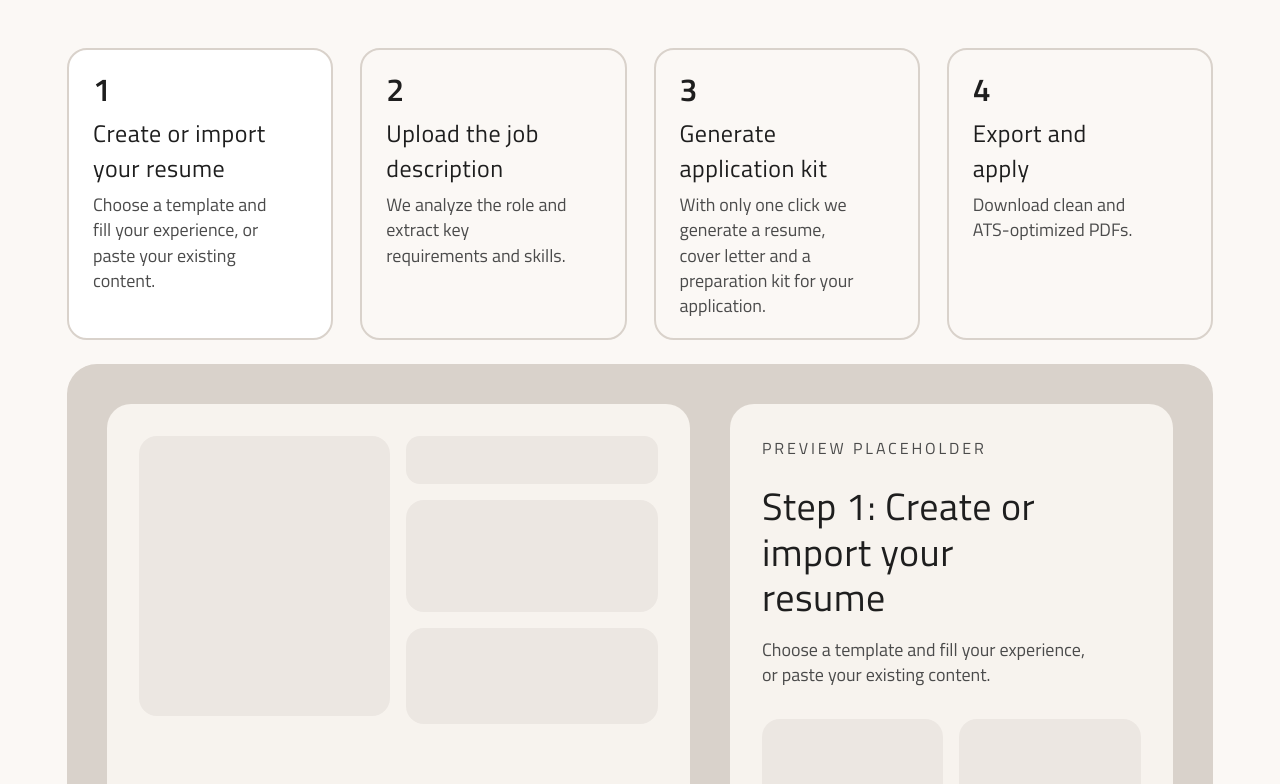
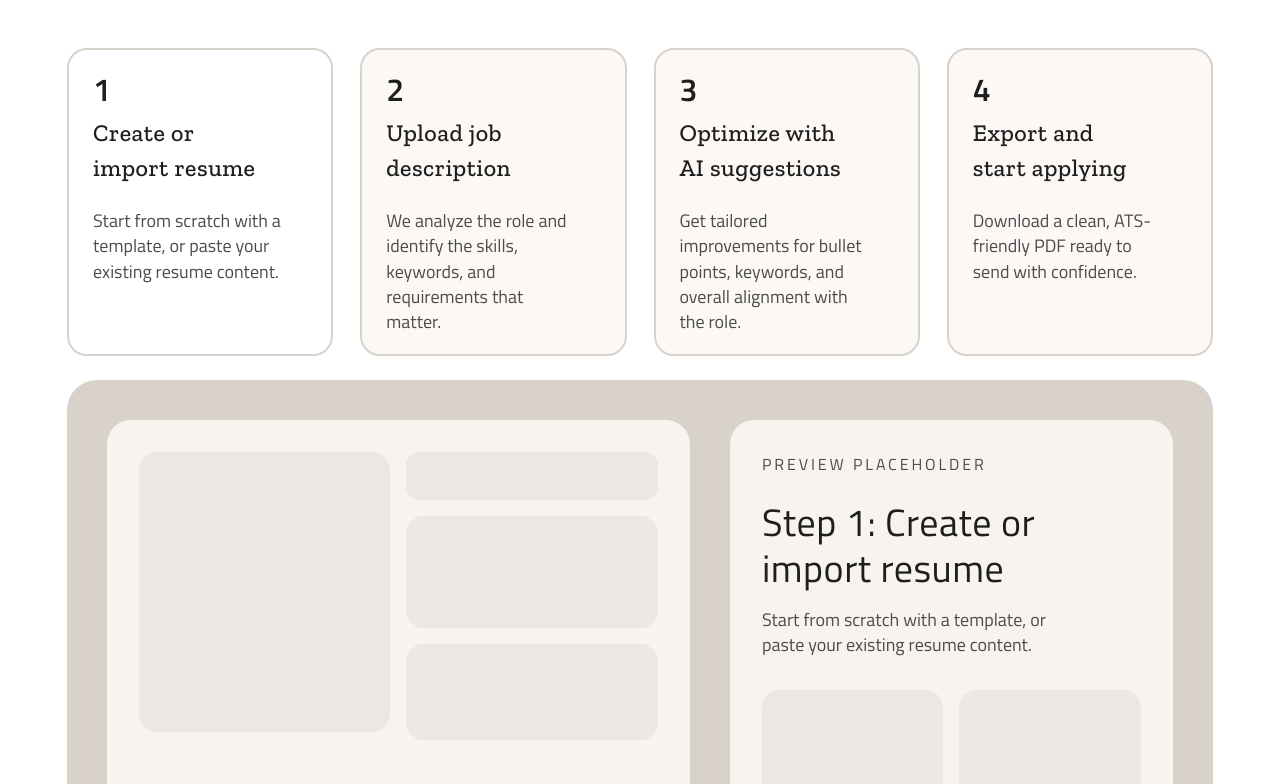
Before and after one commit to cvsapiens/cvsapiens-lp, a Next.js app: page / in a window 1280 px wide. Shown: the part 2016-2800 px from the top of the page. Built offline with nearby package versions, Linux system fonts and the light colour scheme.

Commit message:
adjustments in some sections

```diff
--- a/app/page.tsx
+++ b/app/page.tsx
@@ -156,7 +156,7 @@ const problemCards = [
 
 function ProblemSection() {
   return (
-    <section id="problem" className="border-t-2 border-[var(--slate-grey)] bg-[var(--page-background)] py-16 lg:py-[86px]">
+    <section id="problem" className="border-t-2 border-[var(--slate-grey)] bg-[var(--surface)] py-16 lg:py-[86px]">
       <div className="section-wrap px-6">
         <div className="mx-auto max-w-[1146px] lg:hidden">
           <h2 className="max-w-[604px] text-[42px] leading-[1.05] sm:text-[60px]">Most resumes never reach a human</h2>
@@ -265,32 +265,32 @@ function ProblemSection() {
 const howSteps = [
   {
     number: "1",
-    title: "Create or import your resume",
-    description: "Choose a template and fill your experience, or paste your existing content.",
+    title: "Create or\nimport resume",
+    description: "Start from scratch with a template, or paste your existing resume content.",
     previewSurface: "bg-[var(--ink-200)]",
     previewAccent: "bg-[var(--ink-100)]",
     previewFrame: "bg-[var(--paper)]",
   },
   {
     number: "2",
-    title: "Upload the job description",
-    description: "We analyze the role and extract key requirements and skills.",
+    title: "Upload job\ndescription",
+    description: "We analyze the role and identify the skills, keywords, and requirements that matter.",
     previewSurface: "bg-[var(--ink-100)]",
     previewAccent: "bg-[var(--paper)]",
     previewFrame: "bg-[var(--canvas)]",
   },
   {
     number: "3",
-    title: "Generate application kit",
-    description: "With only one click we generate a resume, cover letter and a preparation kit for your application.",
+    title: "Optimize with\nAI suggestions",
+    description: "Get tailored improvements for bullet points, keywords, and overall alignment with the role.",
     previewSurface: "bg-[var(--paper)]",
     previewAccent: "bg-[var(--ink-100)]",
     previewFrame: "bg-[var(--ink-200)]",
   },
   {
     number: "4",
-    title: "Export and\napply",
-    description: "Download clean and ATS-optimized PDFs.",
+    title: "Export and\nstart applying",
+    description: "Download a clean, ATS-friendly PDF ready to send with confidence.",
     previewSurface: "bg-[var(--ink-200)]",
     previewAccent: "bg-[var(--canvas)]",
     previewFrame: "bg-[var(--ink-100)]",
@@ -302,7 +302,7 @@ function HowItWorksSection() {
   const currentStep = howSteps[activeStep];
 
   return (
-    <section id="how-it-works" className="border-b-2 border-[var(--slate-grey)] py-16 lg:py-[53px]">
+    <section id="how-it-works" className="border-b-2 border-[var(--slate-grey)] bg-[var(--surface)] py-16 lg:py-[53px]">
       <div className="section-wrap px-6">
         <div className="mx-auto max-w-[1244px]">
           <picture>
@@ -333,7 +333,7 @@ function HowItWorksSection() {
                 onMouseEnter={() => setActiveStep(index)}
                 onFocus={() => setActiveStep(index)}
                 className={cn(
-                  "grid min-h-[272px] grid-rows-[38px_80px_1fr] rounded-[20px] border-2 border-[var(--border)] px-6 py-5 text-left transition-colors duration-200",
+                  "grid min-h-[272px] grid-rows-[38px_minmax(96px,auto)_1fr] rounded-[20px] border-2 border-[var(--border)] px-6 py-5 text-left transition-colors duration-200",
                   isActive ? "bg-[var(--white)]" : "bg-[var(--page-background)] hover:bg-[var(--white)]",
                 )}
                 aria-pressed={isActive}
@@ -341,7 +341,17 @@ function HowItWorksSection() {
                 <span className="block self-start font-[var(--font-zilla-slab)] text-[32px] font-semibold leading-[1.2] tracking-[0.5px]">
                   {step.number}
                 </span>
-                <span className="mt-2 block max-w-[180px] self-start whitespace-pre-line font-[var(--font-zilla-slab)] text-[24px] font-medium leading-[1.45] tracking-[0.5px]">
+                <span
+                  className="mt-2 block max-w-[180px] self-start whitespace-pre-line"
+                  style={{
+                    color: "#1E1E1E",
+                    fontFamily: "var(--font-zilla-slab)",
+                    fontSize: "24px",
+                    fontWeight: 500,
+                    lineHeight: "34.8px",
+                    letterSpacing: "0.5px",
+                  }}
+                >
                   {step.title}
                 </span>
                 <span className="mt-1 block max-w-[188px] self-start text-[18px] leading-[1.4] text-[var(--text-secondary)]">
@@ -449,44 +459,55 @@ const plans: Plan[] = [
 function PricingSection() {
   return (
     <section id="prices" className="section-wrap px-6 py-20">
-      <div className="mx-auto max-w-[1171px]">
+      <div className="mx-auto max-w-[1280px]">
         <h2 className="text-center text-[42px] leading-[1.05] sm:text-[60px]">Simple pricing</h2>
         <p className="mt-4 text-center text-[18px] leading-[1.4] text-[var(--text-secondary)]">
           Choose the plan that works best for your job search
         </p>
-        <div className="mt-12 grid gap-8 lg:grid-cols-3 lg:items-stretch">
+        <div className="mx-auto mt-12 grid max-w-[1149px] gap-8 lg:grid-cols-[356px_356px_374px] lg:items-start lg:gap-[18px]">
           {plans.map((plan) => (
             <article
               key={plan.name}
               className={cn(
-                "relative flex h-full flex-col rounded-[30px] p-7",
+                "relative flex h-full flex-col rounded-[30px] px-8 pb-7 pt-8",
                 plan.variant === "featured"
-                  ? "border-[3px] border-[var(--slate-grey)] bg-[var(--surface)] shadow-[0_12px_28px_rgba(30,30,30,0.16)]"
-                  : "border border-[var(--coral-orange)] bg-[var(--coral-orange-wash)]",
+                  ? "mt-[14px] min-h-[634px] border-[3px] border-[var(--slate-grey)] bg-[var(--surface)] shadow-[0_20px_25px_rgba(0,0,0,0.1),0_8px_10px_rgba(0,0,0,0.1)]"
+                  : "mt-[28px] min-h-[620px] border-2 border-[var(--coral-orange)] bg-[var(--coral-orange-wash)]",
               )}
             >
               {plan.variant === "trial" && (
-                <div className="limited-offer-rotator absolute -left-10 -top-12 hidden w-[112px] lg:block">
+                <div className="limited-offer-rotator absolute -left-[54px] -top-[162px] hidden w-[191px] lg:block">
                   <img src={ASSETS.limitedOfferBadge} alt="Limited offer badge" width={191} height={191} />
                 </div>
               )}
               {plan.variant === "featured" && (
-                <span className="absolute left-1/2 top-0 -translate-x-1/2 -translate-y-1/2 rounded-full bg-[var(--coral-orange)] px-5 py-1 text-[14px] font-semibold leading-none text-[var(--white)]">
+                <span className="absolute left-1/2 top-0 z-10 -translate-x-1/2 -translate-y-1/2 rounded-full bg-[var(--coral-orange)] px-[23px] py-[5px] text-[14px] font-semibold leading-none text-[var(--white)]">
                   POPULAR
                 </span>
               )}
-              <div className="min-h-[132px]">
-                <h3 className="text-[32px] font-semibold leading-[1.05]">{plan.name}</h3>
+              <div className="min-h-[145px]">
+                <h3 className="text-[32px] font-semibold leading-[1]">{plan.name}</h3>
                 <div className="mt-4 flex items-end gap-3">
                   <span className="text-[48px] font-semibold leading-none">{plan.price}</span>
                   <span className="mb-1 text-[18px] leading-[1.4] text-[var(--text-disabled)]">{plan.cadence}</span>
                 </div>
-                {plan.eyebrow && <p className="mt-2 text-[18px] leading-[1.4] text-[var(--text-disabled)]">{plan.eyebrow}</p>}
-                <p className="mt-2 text-[18px] leading-[1.4] text-[var(--text-primary)]">{plan.subtitle}</p>
+                <div className="mt-2 min-h-[56px]">
+                  {plan.eyebrow ? (
+                    <>
+                      <p className="text-[18px] leading-[1.4] text-[var(--text-disabled)]">{plan.eyebrow}</p>
+                      <p className="mt-[2px] text-[18px] leading-[1.4] text-[var(--text-primary)]">{plan.subtitle}</p>
+                    </>
+                  ) : (
+                    <>
+                      <div className="h-[25px]" aria-hidden />
+                      <p className="text-[18px] leading-[1.4] text-[var(--text-primary)]">{plan.subtitle}</p>
+                    </>
+                  )}
+                </div>
               </div>
               <ActionButton
                 variant={plan.variant === "trial" ? "secondary" : "primary"}
-                className="mt-8 w-full px-6"
+                className="mt-6 w-full px-6"
               >
                 {plan.cta}
               </ActionButton>
@@ -508,8 +529,8 @@ function PricingSection() {
             </article>
           ))}
         </div>
-        <p className="mt-8 text-center text-[18px] leading-[1.4] text-[var(--text-disabled)]">
-          All plans include secure data storage and regular updates
+        <p className="mt-[80px] text-center text-[18px] leading-[1.4] text-[var(--text-disabled)]">
+          All plans include secure data storage and regular updates.
         </p>
       </div>
     </section>
@@ -594,7 +615,9 @@ function PointersSection() {
             <article className="flex gap-5 px-4 md:px-[55px]">
               <img src={row[0].icon} alt="" aria-hidden width={56} height={56} className="mt-1 h-[56px] w-[56px] shrink-0" />
               <div>
-                <h3 className="max-w-[276px] text-[32px] font-light leading-[1.2] tracking-[0.5px]">{row[0].title}</h3>
+                <h3 className="max-w-[276px] text-[32px] font-medium leading-[1.2] tracking-[0.5px] text-[var(--text-primary)]">
+                  {row[0].title}
+                </h3>
                 <p className="mt-4 max-w-[340px] text-[18px] leading-[1.4]">{row[0].body}</p>
               </div>
             </article>
@@ -602,7 +625,9 @@ function PointersSection() {
             <article className="flex gap-5 px-4 md:px-[55px]">
               <img src={row[1].icon} alt="" aria-hidden width={56} height={56} className="mt-1 h-[56px] w-[56px] shrink-0" />
               <div>
-                <h3 className="max-w-[276px] text-[32px] font-light leading-[1.2] tracking-[0.5px]">{row[1].title}</h3>
+                <h3 className="max-w-[276px] text-[32px] font-medium leading-[1.2] tracking-[0.5px] text-[var(--text-primary)]">
+                  {row[1].title}
+                </h3>
                 <p className="mt-4 max-w-[342px] text-[18px] leading-[1.4]">{row[1].body}</p>
               </div>
             </article>
```
